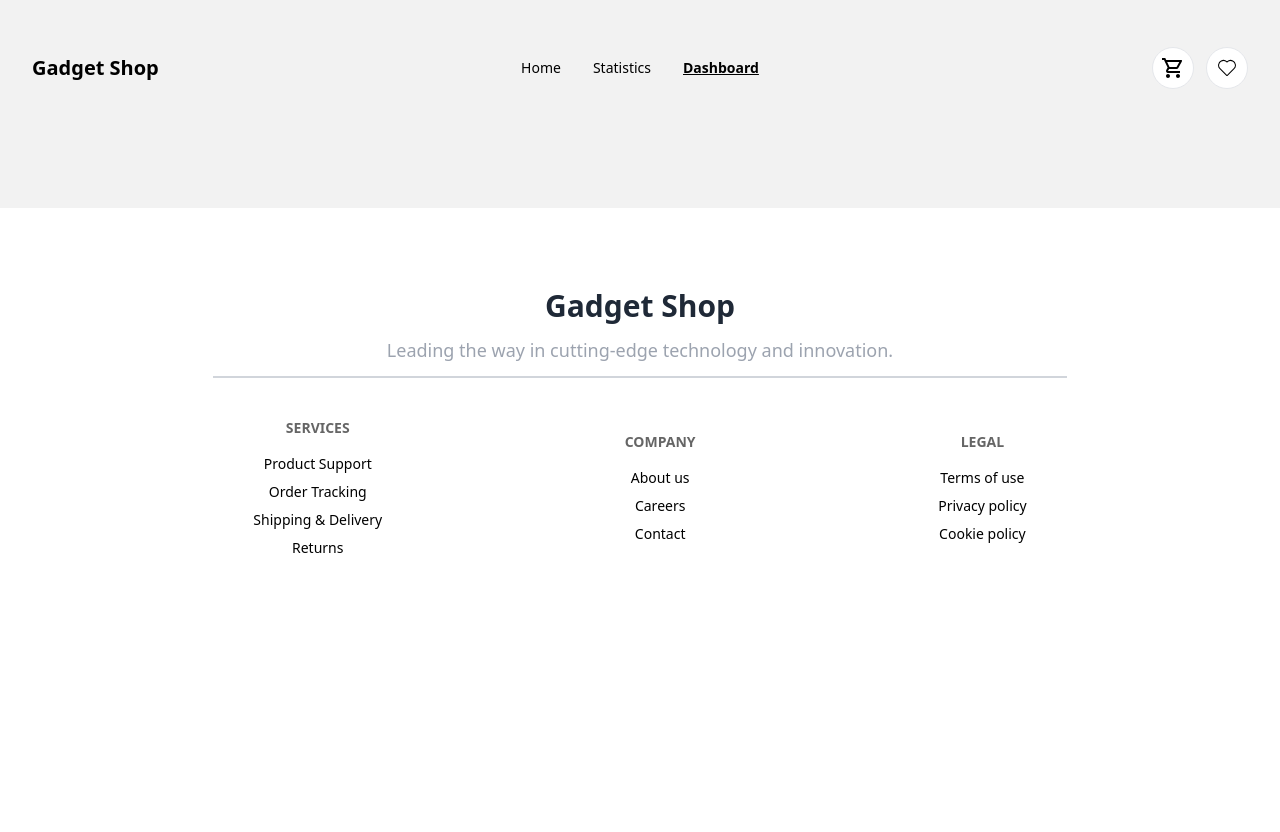
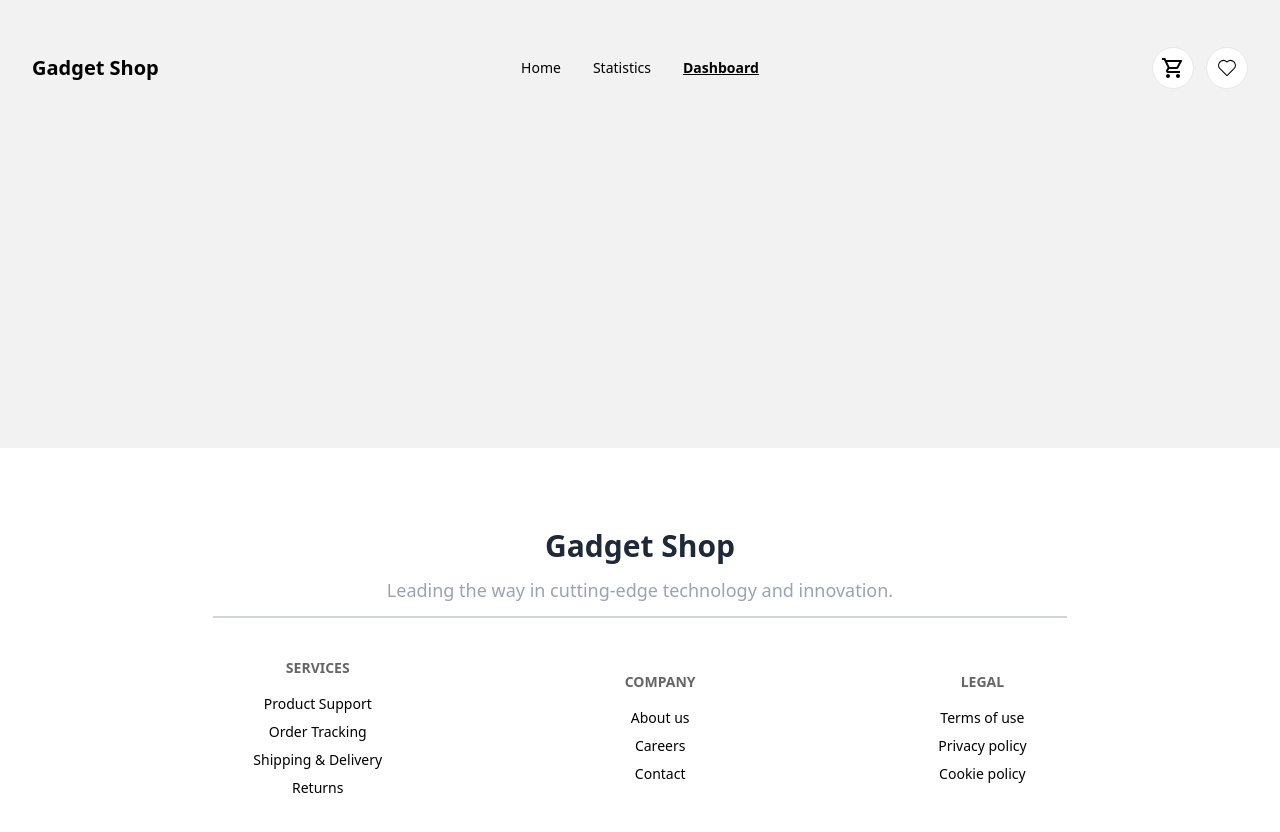
Before and after one commit to mehefujali/gadget-shop, a React (Vite) app: page /dashboard in a window 1280 px wide. Shown: the top 832 px of the page. Before the commit the page ends 800 px from the top, so only its background shows below. Built offline with nearby package versions, Linux system fonts and the light colour scheme.

Commit message:
error page created

```diff
--- /dev/null
+++ b/src/components/Error/Error.jsx
@@ -0,0 +1,13 @@
+import { Link } from "react-router-dom";
+
+
+const Error = () => {
+      return (
+            <div className=" h-[100vh] flex items-center justify-center flex-col ">
+                  <img className=" max-w-96" src="https://i.postimg.cc/pLkz21ck/image.png" alt="" />
+                  <Link to='/'><button className=" btn btn-lg text-white hover:text-primary-color bg-primary-color">Back to home</button></Link>
+            </div>
+      );
+};
+
+export default Error;
--- a/src/components/Root/Root.jsx
+++ b/src/components/Root/Root.jsx
@@ -8,7 +8,7 @@ const Root = () => {
                   <header>
                         <Nav></Nav>
                   </header>
-                  <main className=" ">
+                  <main className=" min-h-[30vh] ">
                         <Outlet></Outlet>
                   </main>
                   <footer>
--- a/src/main.jsx
+++ b/src/main.jsx
@@ -10,12 +10,14 @@ import Root from './components/Root/Root';
 import Home from './components/Home/Home';
 import Dashboard from './components/Dashboard/Dashboard';
 import Products from './components/Products/Products';
+import Error from './components/Error/Error';
 
 
 
 
 const router = createBrowserRouter([
   {
+    errorElement: <Error></Error>,
     path: "/",
     element: <Root></Root>,
     children: [
```
